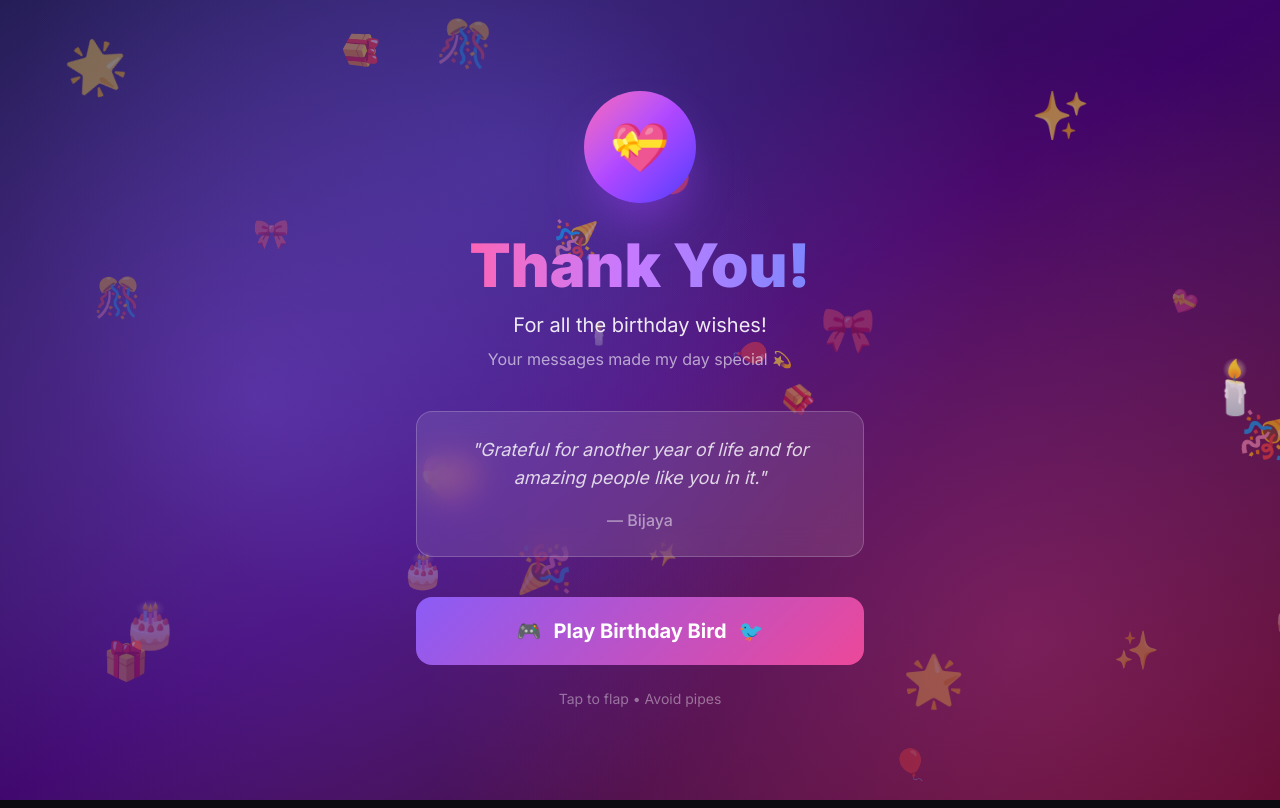
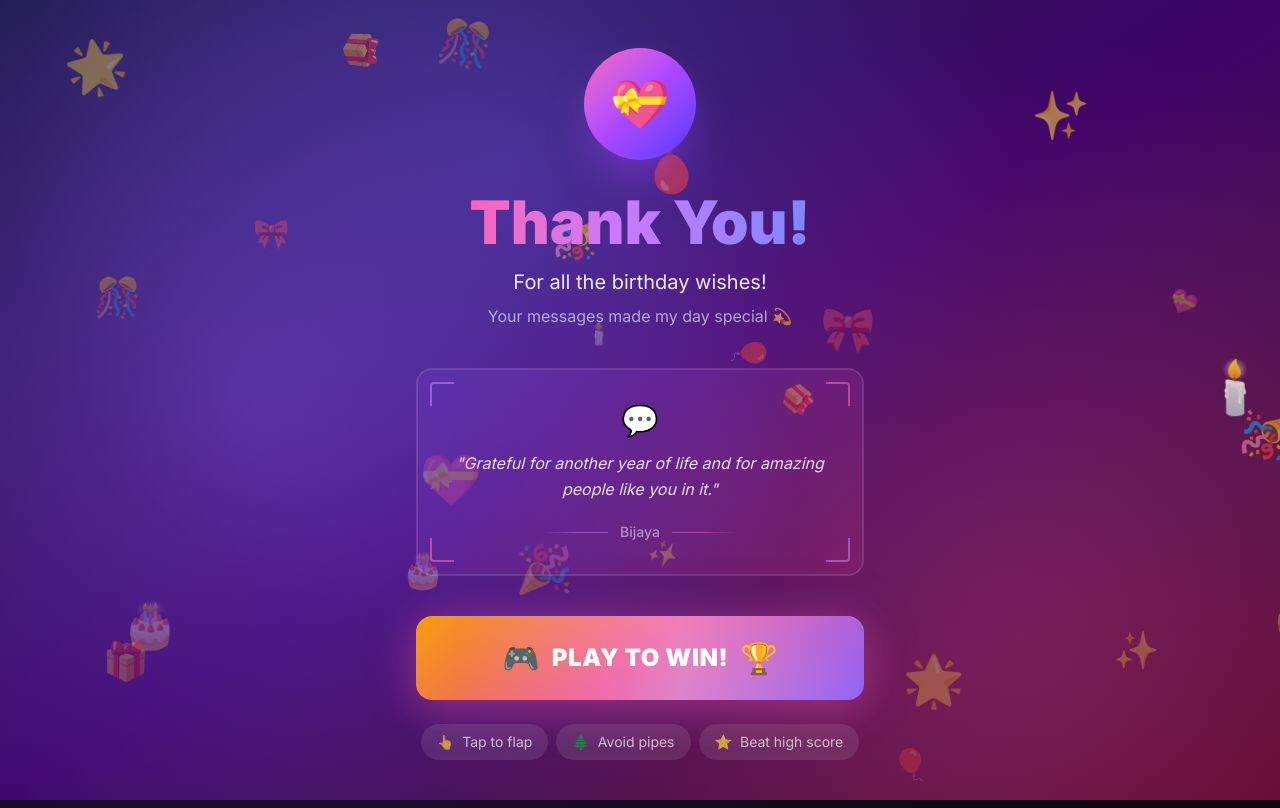
Before and after one commit to bijbrin/birthday-bijaya, a Next.js app: page / in a window 1280 px wide. Built offline with nearby package versions, Linux system fonts and the light colour scheme; a web font is replaced by a local one.

Commit message:
Creative UI: fancy quote card, big PLAY TO WIN button with shine effect, emoji pills

```diff
--- a/app/page.tsx
+++ b/app/page.tsx
@@ -120,42 +120,84 @@ const ThankYouMessage = ({ name, onPlayGame }: { name: string; onPlayGame: () =>
         </motion.p>
 
         <motion.div
-          className="bg-white/10 backdrop-blur-lg rounded-2xl p-6 mb-10 border border-white/20"
+          className="relative rounded-2xl p-8 mb-10 overflow-hidden"
+          style={{
+            background: 'linear-gradient(135deg, rgba(139, 92, 246, 0.15), rgba(236, 72, 153, 0.15))',
+            border: '2px solid rgba(255, 255, 255, 0.1)',
+          }}
           initial={{ y: 20, opacity: 0 }}
           animate={{ y: 0, opacity: 1 }}
           transition={{ delay: 0.5 }}
         >
-          <p className="text-white/80 italic text-lg">
+          {/* Corner decorations */}
+          <div className="absolute top-3 left-3 w-6 h-6 border-t-2 border-l-2 border-purple-400/60 rounded-tl" />
+          <div className="absolute top-3 right-3 w-6 h-6 border-t-2 border-r-2 border-pink-400/60 rounded-tr" />
+          <div className="absolute bottom-3 left-3 w-6 h-6 border-b-2 border-l-2 border-pink-400/60 rounded-bl" />
+          <div className="absolute bottom-3 right-3 w-6 h-6 border-b-2 border-r-2 border-purple-400/60 rounded-br" />
+
+          {/* Quote icon */}
+          <div className="text-3xl mb-3">💬</div>
+
+          <p className="text-white/85 italic text-base leading-relaxed">
             "Grateful for another year of life and for amazing people like you in it."
           </p>
-          <p className="text-white/50 mt-4 font-medium">— {name || 'Bijaya'}</p>
+
+          <div className="mt-5 flex items-center justify-center gap-3">
+            <div className="h-px flex-1 max-w-16 bg-gradient-to-r from-transparent via-purple-400/50 to-purple-400/50" />
+            <p className="text-white/50 text-sm font-medium">{name || 'Bijaya'}</p>
+            <div className="h-px flex-1 max-w-16 bg-gradient-to-l from-transparent via-pink-400/50 to-pink-400/50" />
+          </div>
         </motion.div>
 
+        {/* Big CTA Button */}
         <motion.button
           onClick={onPlayGame}
-          className="w-full py-5 rounded-2xl font-bold text-xl text-white relative overflow-hidden"
-          style={{ background: 'linear-gradient(135deg, #8b5cf6, #ec4899)' }}
-          whileHover={{ scale: 1.03 }}
+          className="w-full py-6 rounded-2xl font-black text-2xl text-white relative overflow-hidden group mb-6"
+          style={{
+            background: 'linear-gradient(135deg, #f59e0b 0%, #ec4899 50%, #8b5cf6 100%)',
+            boxShadow: '0 10px 40px rgba(236, 72, 153, 0.4), 0 0 60px rgba(139, 92, 246, 0.2)',
+          }}
+          whileHover={{
+            scale: 1.03,
+            boxShadow: '0 15px 50px rgba(236, 72, 153, 0.5), 0 0 80px rgba(139, 92, 246, 0.3)',
+          }}
           whileTap={{ scale: 0.97 }}
           initial={{ y: 20, opacity: 0 }}
           animate={{ y: 0, opacity: 1 }}
           transition={{ delay: 0.6 }}
         >
+          {/* Shine effect */}
+          <motion.div
+            className="absolute inset-0 bg-gradient-to-r from-transparent via-white/30 to-transparent"
+            initial={{ x: '-100%' }}
+            animate={{ x: '200%' }}
+            transition={{ duration: 2, repeat: Infinity, repeatDelay: 3 }}
+          />
+
           <span className="relative z-10 flex items-center justify-center gap-3">
-            <span>🎮</span>
-            Play Birthday Bird
-            <span>🐦</span>
+            <span className="text-3xl">🎮</span>
+            <span className="tracking-wide">PLAY TO WIN!</span>
+            <span className="text-3xl">🏆</span>
           </span>
         </motion.button>
 
-        <motion.p
-          className="text-white/40 text-sm mt-6"
+        {/* Fun instruction pills */}
+        <motion.div
+          className="flex flex-wrap justify-center gap-2"
           initial={{ opacity: 0 }}
           animate={{ opacity: 1 }}
           transition={{ delay: 0.8 }}
         >
-          Tap to flap • Avoid pipes
-        </motion.p>
+          <span className="px-4 py-2 rounded-full bg-white/10 text-white/70 text-sm flex items-center gap-2">
+            <span>👆</span> Tap to flap
+          </span>
+          <span className="px-4 py-2 rounded-full bg-white/10 text-white/70 text-sm flex items-center gap-2">
+            <span>🌲</span> Avoid pipes
+          </span>
+          <span className="px-4 py-2 rounded-full bg-white/10 text-white/70 text-sm flex items-center gap-2">
+            <span>⭐</span> Beat high score
+          </span>
+        </motion.div>
       </div>
     </motion.div>
   );
```
